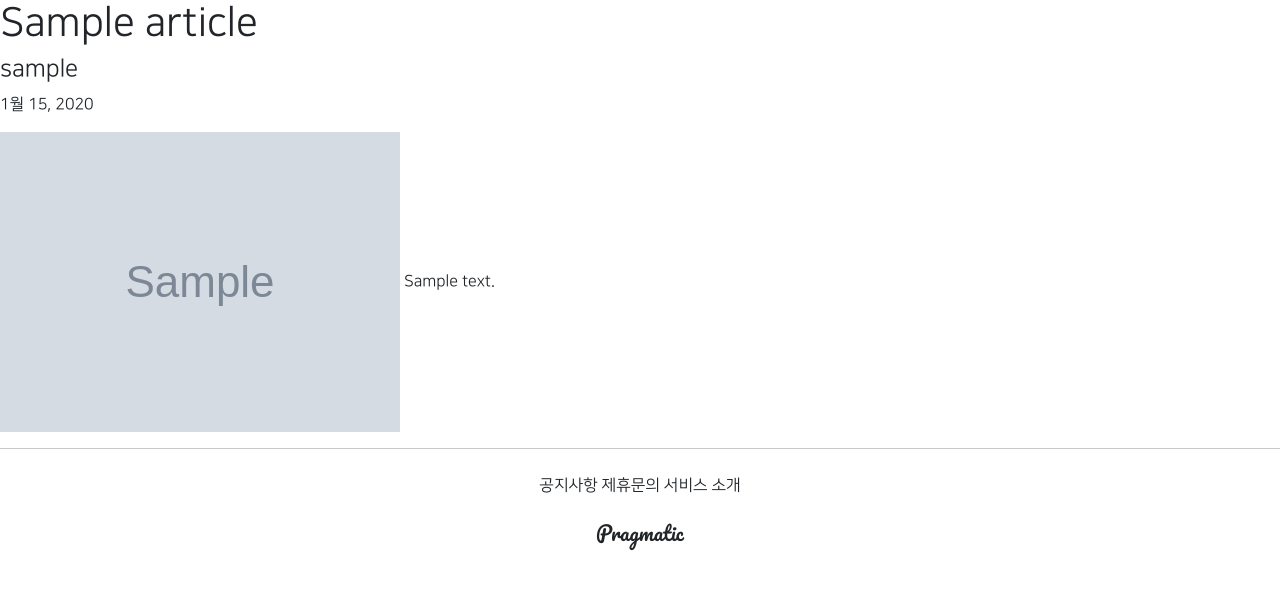
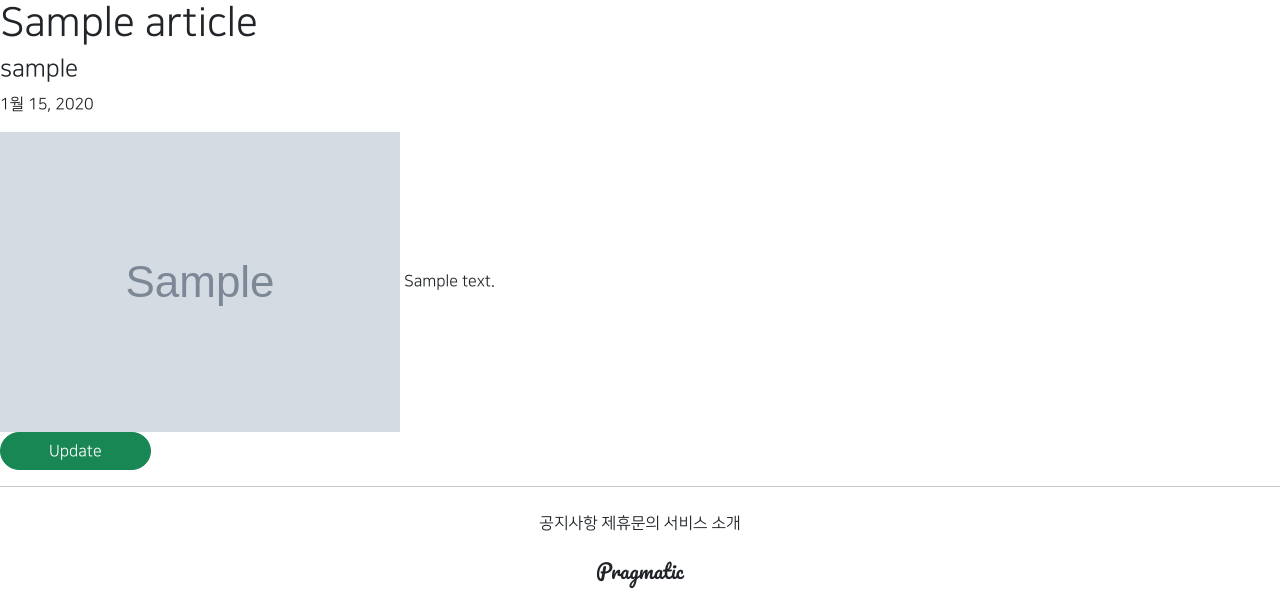
Before and after one commit to success899/gis_4ban_1, a Django app: page /articles/detail/1 in a window 1280 px wide. Shown: the part 186-800 px from the top of the page. Run offline with Django 3.2, Linux system fonts and the light colour scheme; tables that the repository leaves empty hold one stand-in row (values such as "Sample post"); grey boxes marked "Sample" are stand-in pictures; parts of the project's set-up code (start-up, migrations or seed data) failed here and were passed over; some libraries are stand-ins or nearby versions.

Commit message:
210804 class commit 2

```diff
--- a/articleapp/templates/articleapp/detail.html
+++ b/articleapp/templates/articleapp/detail.html
@@ -14,6 +14,12 @@
             {#   게시글 대표이미지, 글 내용       #}
             <img src="{{ target_article.image.url }}" alt="">
             {{ target_article.content }}
+            <div>
+                <a href="{% url 'articleapp:update' pk=target_article.pk %}"
+                    class="btn btn-success rounded-pill px-5">
+                    Update
+                </a>
+            </div>
         </div>
     </div>
 
--- a/articleapp/urls.py
+++ b/articleapp/urls.py
@@ -1,7 +1,7 @@
 from django.urls import path
 from django.views.generic import TemplateView
 
-from articleapp.views import ArticleCreateView, ArticleDetailView
+from articleapp.views import ArticleCreateView, ArticleDetailView, ArticleUpdateView
 
 app_name = 'articleapp'
 
@@ -9,5 +9,5 @@ urlpatterns = [
     path('list/', TemplateView.as_view(template_name='articleapp/list.html'), name='list'),
     path('create/', ArticleCreateView.as_view(), name='create'),
     path('detail/<int:pk>', ArticleDetailView.as_view(), name='detail'),
-
+    path('update/<int:pk>', ArticleUpdateView.as_view(), name='update'),
 ]
--- a/articleapp/views.py
+++ b/articleapp/views.py
@@ -2,7 +2,7 @@ from django.shortcuts import render
 
 # Create your views here.
 from django.urls import reverse_lazy
-from django.views.generic import CreateView, DetailView
+from django.views.generic import CreateView, DetailView, UpdateView
 
 from articleapp.forms import ArticleCreationForm
 from articleapp.models import Article
@@ -24,3 +24,12 @@ class ArticleDetailView(DetailView):
     model = Article
     context_object_name = 'target_article'
     template_name = 'articleapp/detail.html'
+
+class ArticleUpdateView(UpdateView):
+    model = Article
+    form_class = ArticleCreationForm
+    context_object_name = 'target_article'
+    template_name = 'articleapp/update.html'
+
+    def get_success_url(self):
+        return reverse('articleapp:detail', kwargs={'pk':self.object.pk})
```
Also changed, not shown: articleapp/templates/articleapp/update.html (added, +26 -0 lines).
